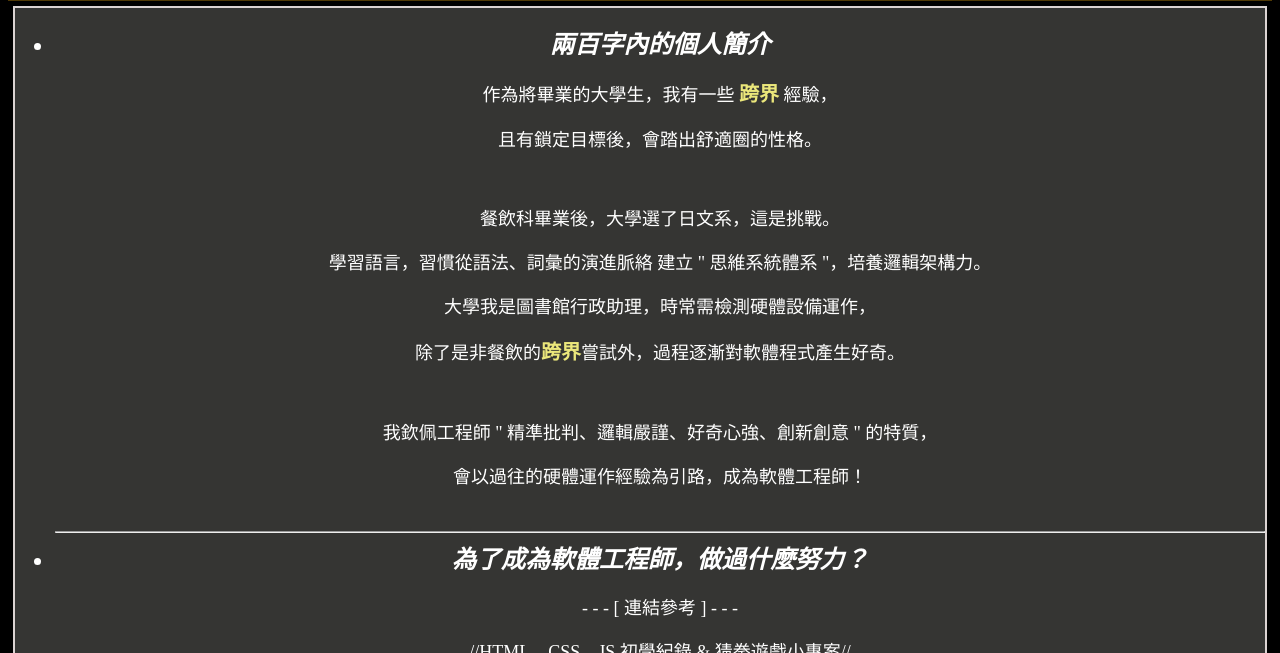
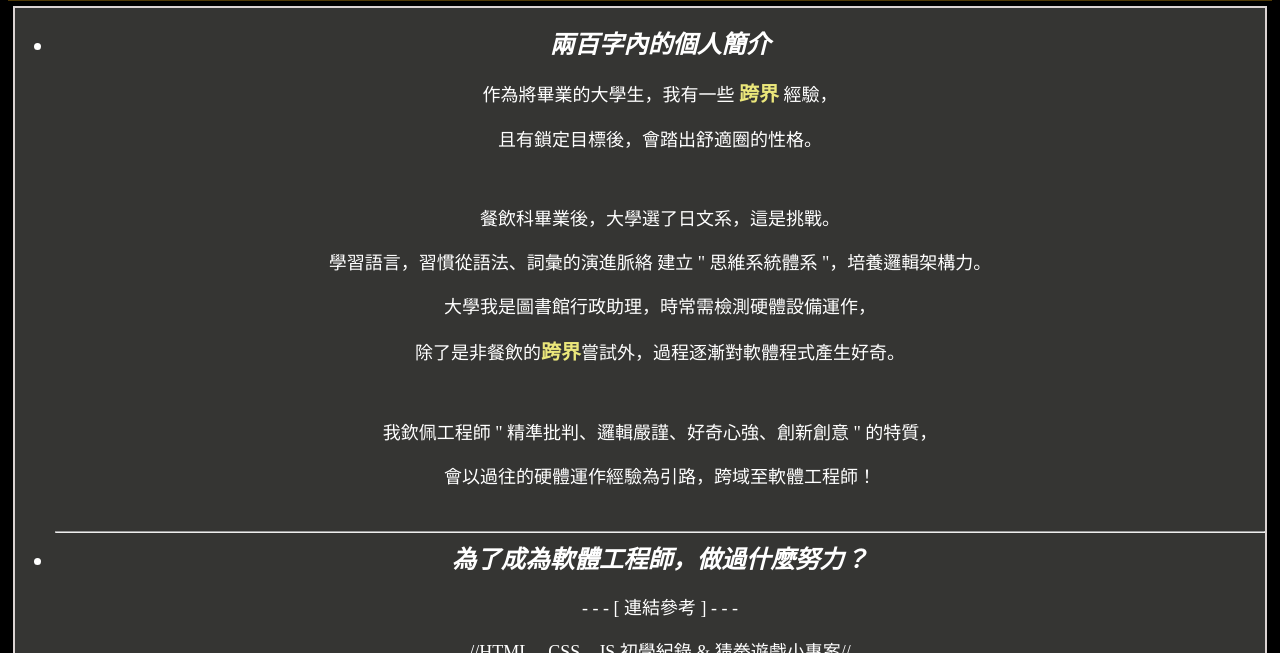
Before and after one commit to youshino/WeHelp.github.io, a plain HTML site: page index.html in a window 1280 px wide. Shown: the part 147-800 px from the top of the page. Drawn offline with Linux system fonts and the light colour scheme.

Commit message:
Update index.html

```diff
--- a/index.html
+++ b/index.html
@@ -29,7 +29,7 @@
         <p>
           我欽佩工程師 " 精準批判、邏輯嚴謹、好奇心強、創新創意 " 的特質，
         </p>
-        <p>會以過往的硬體運作經驗為引路，成為軟體工程師！</p>
+        <p>會以過往的硬體運作經驗為引路，跨域至軟體工程師！</p>
         <br />
         <hr />
         <li>為了成為軟體工程師，做過什麼努力？</li>
```
